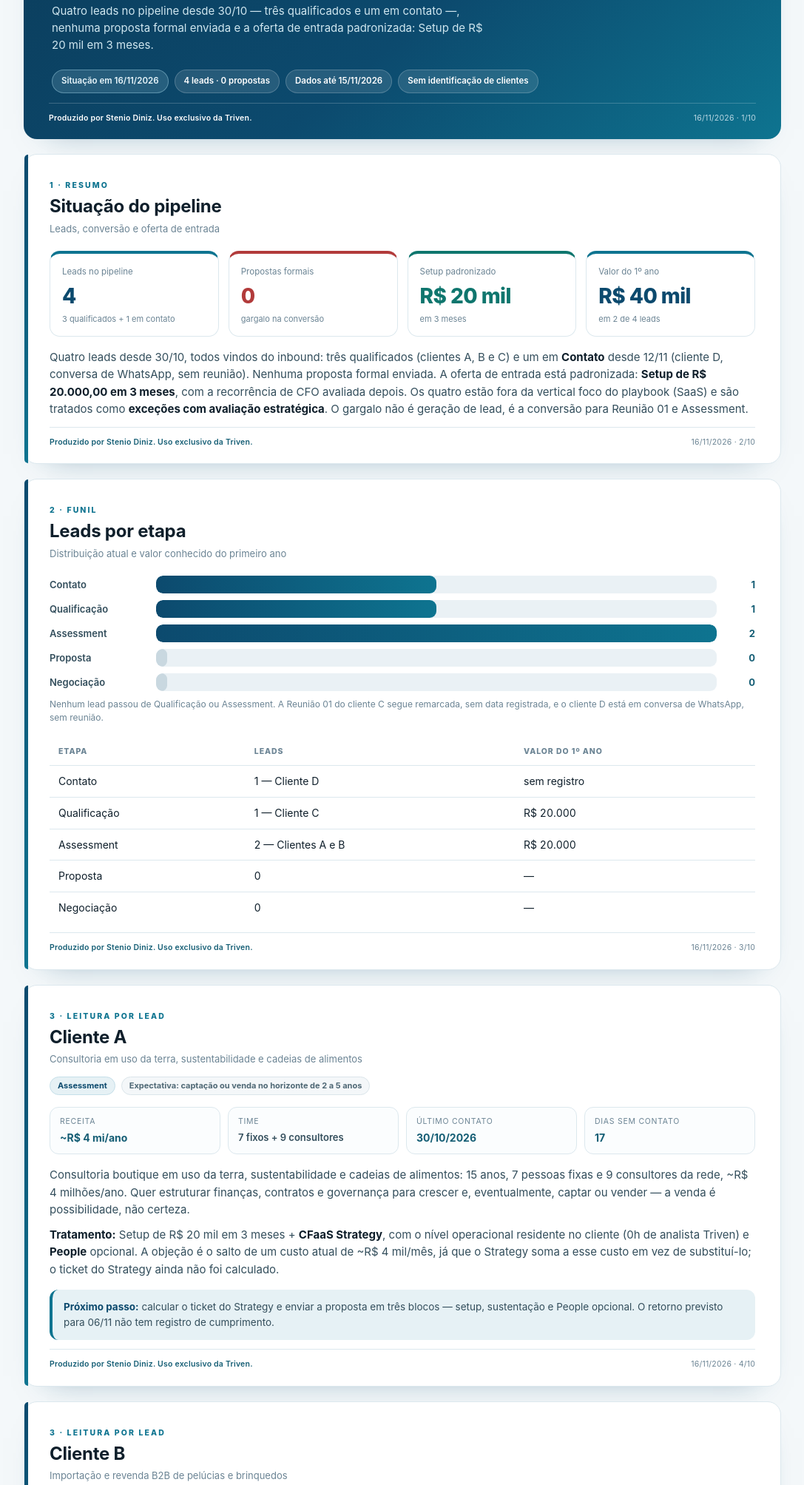
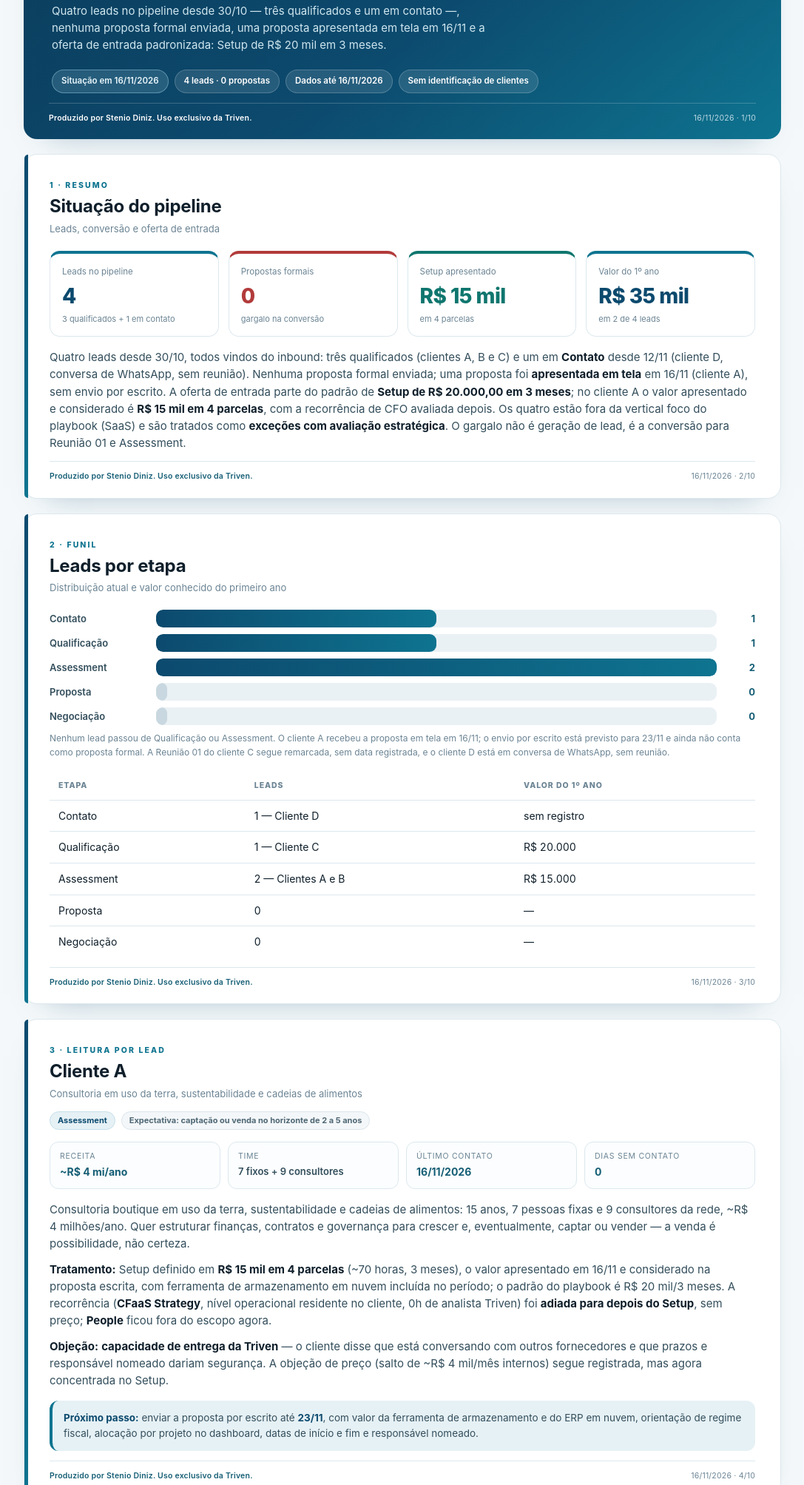
Before and after one commit to Steniodiniz/Triven, a plain HTML site: page index.html in a window 1280 px wide. Shown: the part 162-2169 px from the top of the page at 74% size, without its empty margins (96-1183 px from the left). Drawn offline with Linux system fonts and the light colour scheme.

Commit message:
Relatório de 16/11/2026 com a reunião do quarto lead e Setup de R$ 15 mil
Atualiza o funil, o card do cliente A e as decisões com a proposta
apresentada em tela em 16/11 e o envio escrito previsto para 23/11.

Co-authored-by: OpenBot <335604065+openbotgit[bot]@users.noreply.github.com>

```diff
--- a/index.html
+++ b/index.html
@@ -159,11 +159,11 @@
   <section class="slide cover">
     <p class="lbl">Relatório de Acompanhamento Comercial</p>
     <h1>Triven — Pipeline de Leads</h1>
-    <p class="lead">Quatro leads no pipeline desde 30/10 — três qualificados e um em contato —, nenhuma proposta formal enviada e a oferta de entrada padronizada: Setup de R$ 20 mil em 3 meses.</p>
+    <p class="lead">Quatro leads no pipeline desde 30/10 — três qualificados e um em contato —, nenhuma proposta formal enviada, uma proposta apresentada em tela em 16/11 e a oferta de entrada padronizada: Setup de R$ 20 mil em 3 meses.</p>
     <div class="chips">
       <span class="chip hi">Situação em 16/11/2026</span>
       <span class="chip">4 leads · 0 propostas</span>
-      <span class="chip">Dados até 15/11/2026</span>
+      <span class="chip">Dados até 16/11/2026</span>
       <span class="chip">Sem identificação de clientes</span>
     </div>
     <p class="slide-foot">
@@ -190,19 +190,19 @@
         <p class="n">gargalo na conversão</p>
       </div>
       <div class="stat g">
-        <p class="k">Setup padronizado</p>
-        <p class="v">R$ 20 mil</p>
-        <p class="n">em 3 meses</p>
+        <p class="k">Setup apresentado</p>
+        <p class="v">R$ 15 mil</p>
+        <p class="n">em 4 parcelas</p>
       </div>
       <div class="stat">
         <p class="k">Valor do 1º ano</p>
-        <p class="v">R$ 40 mil</p>
+        <p class="v">R$ 35 mil</p>
         <p class="n">em 2 de 4 leads</p>
       </div>
     </div>
 
     <div class="body-text">
-      <p>Quatro leads desde 30/10, todos vindos do inbound: três qualificados (clientes A, B e C) e um em <strong>Contato</strong> desde 12/11 (cliente D, conversa de WhatsApp, sem reunião). Nenhuma proposta formal enviada. A oferta de entrada está padronizada: <strong>Setup de R$ 20.000,00 em 3 meses</strong>, com a recorrência de CFO avaliada depois. Os quatro estão fora da vertical foco do playbook (SaaS) e são tratados como <strong>exceções com avaliação estratégica</strong>. O gargalo não é geração de lead, é a conversão para Reunião 01 e Assessment.</p>
+      <p>Quatro leads desde 30/10, todos vindos do inbound: três qualificados (clientes A, B e C) e um em <strong>Contato</strong> desde 12/11 (cliente D, conversa de WhatsApp, sem reunião). Nenhuma proposta formal enviada; uma proposta foi <strong>apresentada em tela</strong> em 16/11 (cliente A), sem envio por escrito. A oferta de entrada parte do padrão de <strong>Setup de R$ 20.000,00 em 3 meses</strong>; no cliente A o valor apresentado e considerado é <strong>R$ 15 mil em 4 parcelas</strong>, com a recorrência de CFO avaliada depois. Os quatro estão fora da vertical foco do playbook (SaaS) e são tratados como <strong>exceções com avaliação estratégica</strong>. O gargalo não é geração de lead, é a conversão para Reunião 01 e Assessment.</p>
     </div>
 
     <p class="slide-foot">
@@ -223,7 +223,7 @@
       <div class="frow"><span class="fl">Assessment</span><span class="track"><span class="fill" style="display:block;width:100%"></span></span><span class="fv">2</span></div>
       <div class="frow"><span class="fl">Proposta</span><span class="track"><span class="fill zero" style="display:block;width:2%"></span></span><span class="fv">0</span></div>
       <div class="frow"><span class="fl">Negociação</span><span class="track"><span class="fill zero" style="display:block;width:2%"></span></span><span class="fv">0</span></div>
-      <p class="fnote">Nenhum lead passou de Qualificação ou Assessment. A Reunião 01 do cliente C segue remarcada, sem data registrada, e o cliente D está em conversa de WhatsApp, sem reunião.</p>
+      <p class="fnote">Nenhum lead passou de Qualificação ou Assessment. O cliente A recebeu a proposta em tela em 16/11; o envio por escrito está previsto para 23/11 e ainda não conta como proposta formal. A Reunião 01 do cliente C segue remarcada, sem data registrada, e o cliente D está em conversa de WhatsApp, sem reunião.</p>
     </div>
 
     <table>
@@ -233,7 +233,7 @@
       <tbody>
         <tr><td>Contato</td><td>1 — Cliente D</td><td class="num">sem registro</td></tr>
         <tr><td>Qualificação</td><td>1 — Cliente C</td><td class="num">R$ 20.000</td></tr>
-        <tr><td>Assessment</td><td>2 — Clientes A e B</td><td class="num">R$ 20.000</td></tr>
+        <tr><td>Assessment</td><td>2 — Clientes A e B</td><td class="num">R$ 15.000</td></tr>
         <tr><td>Proposta</td><td>0</td><td class="num">—</td></tr>
         <tr><td>Negociação</td><td>0</td><td class="num">—</td></tr>
       </tbody>
@@ -259,16 +259,17 @@
     <div class="facts">
       <div class="fact"><p class="k">Receita</p><p class="v">~R$ 4 mi/ano</p></div>
       <div class="fact"><p class="k">Time</p><p class="v sm">7 fixos + 9 consultores</p></div>
-      <div class="fact"><p class="k">Último contato</p><p class="v">30/10/2026</p></div>
-      <div class="fact"><p class="k">Dias sem contato</p><p class="v">17</p></div>
+      <div class="fact"><p class="k">Último contato</p><p class="v">16/11/2026</p></div>
+      <div class="fact"><p class="k">Dias sem contato</p><p class="v">0</p></div>
     </div>
 
     <div class="body-text">
       <p>Consultoria boutique em uso da terra, sustentabilidade e cadeias de alimentos: 15 anos, 7 pessoas fixas e 9 consultores da rede, ~R$ 4 milhões/ano. Quer estruturar finanças, contratos e governança para crescer e, eventualmente, captar ou vender — a venda é possibilidade, não certeza.</p>
-      <p><strong>Tratamento:</strong> Setup de R$ 20 mil em 3 meses + <strong>CFaaS Strategy</strong>, com o nível operacional residente no cliente (0h de analista Triven) e <strong>People</strong> opcional. A objeção é o salto de um custo atual de ~R$ 4 mil/mês, já que o Strategy soma a esse custo em vez de substituí-lo; o ticket do Strategy ainda não foi calculado.</p>
+      <p><strong>Tratamento:</strong> Setup definido em <strong>R$ 15 mil em 4 parcelas</strong> (~70 horas, 3 meses), o valor apresentado em 16/11 e considerado na proposta escrita, com ferramenta de armazenamento em nuvem incluída no período; o padrão do playbook é R$ 20 mil/3 meses. A recorrência (<strong>CFaaS Strategy</strong>, nível operacional residente no cliente, 0h de analista Triven) foi <strong>adiada para depois do Setup</strong>, sem preço; <strong>People</strong> ficou fora do escopo agora.</p>
+      <p><strong>Objeção:</strong> <strong>capacidade de entrega da Triven</strong> — o cliente disse que está conversando com outros fornecedores e que prazos e responsável nomeado dariam segurança. A objeção de preço (salto de ~R$ 4 mil/mês internos) segue registrada, mas agora concentrada no Setup.</p>
     </div>
 
-    <p class="next"><b>Próximo passo:</b> calcular o ticket do Strategy e enviar a proposta em três blocos — setup, sustentação e People opcional. O retorno previsto para 06/11 não tem registro de cumprimento.</p>
+    <p class="next"><b>Próximo passo:</b> enviar a proposta por escrito até <b>23/11</b>, com valor da ferramenta de armazenamento e do ERP em nuvem, orientação de regime fiscal, alocação por projeto no dashboard, datas de início e fim e responsável nomeado.</p>
 
     <p class="slide-foot">
       <span class="sig">Produzido por Stenio Diniz. Uso exclusivo da Triven.</span>
@@ -379,7 +380,7 @@
     <ol class="dec">
       <li><b>Foco de ICP:</b> manter a vertical SaaS como foco e tratar os quatro clientes como exceções com avaliação estratégica documentada.</li>
       <li><b>ERP como condição de avanço:</b> o cliente A aceitou migrar para ERP em nuvem; os clientes B e C precisam confirmar migração ou adoção; o cliente D ainda não foi perguntado.</li>
-      <li><b>Formato do Setup:</b> o cliente A na forma combinada (Setup + Strategy + People opcional); o cliente C isolado; o cliente B sem proposta até o relatório de valor; o cliente D sem oferta até qualificar a dor tributária.</li>
+      <li><b>Formato do Setup:</b> o cliente A com Setup primeiro a R$ 15 mil (valor apresentado em 16/11 e considerado), recorrência e People depois; o cliente C isolado; o cliente B sem proposta até o relatório de valor; o cliente D sem oferta até qualificar a dor tributária.</li>
       <li><b>Entregáveis do Setup:</b> definir o catálogo antes de enviar proposta.</li>
     </ol>
 
@@ -395,8 +396,8 @@
     <h2>Lacuna — entregáveis de valor do Setup</h2>
 
     <div class="body-text">
-      <p>O Setup está precificado em R$ 20.000,00 para 3 meses, mas <strong>ainda não existe catálogo consolidado de entregáveis</strong>. O escopo está disperso entre o mapeamento dos processos financeiros e o material de onboarding da própria consultoria — que é insumo do time, não entregável ao cliente.</p>
-      <p>Impacto nos leads: o cliente A está esperando a proposta; o cliente C compra por prova de entrega; o cliente B precisa enxergar valor antes do preço. No cliente D o Setup não é a porta de entrada — a dor é imposto, e o escopo precisaria estar acoplado a um resultado tributário concreto. Sem o catálogo, o risco é vender R$ 20 mil com escopo aberto e reforçar a comparação por preço.</p>
+      <p>O Setup tem padrão de R$ 20.000,00/3 meses no playbook e, no cliente A, valor considerado de <strong>R$ 15 mil em 4 parcelas</strong> (apresentado em 16/11), mas <strong>ainda não existe catálogo consolidado de entregáveis</strong>. O escopo está disperso entre o mapeamento dos processos financeiros e o material de onboarding da própria consultoria — que é insumo do time, não entregável ao cliente.</p>
+      <p>Impacto nos leads: o cliente A espera a versão escrita até 23/11; o cliente C compra por prova de entrega; o cliente B precisa enxergar valor antes do preço. No cliente D o Setup não é a porta de entrada — a dor é imposto, e o escopo precisaria estar acoplado a um resultado tributário concreto. Sem o catálogo, o risco é vender R$ 20 mil com escopo aberto e reforçar a comparação por preço.</p>
     </div>
 
     <p class="slide-foot">
@@ -413,7 +414,7 @@
 
     <ul class="steps">
       <li><b>Entregáveis do Setup:</b> definir por fase — diagnóstico, desenho, implantação e estabilização —, com critérios de aceite e prova de entrega.</li>
-      <li><b>Cliente A:</b> calcular o ticket do Strategy e montar a proposta em três blocos (setup, sustentação e People opcional); responder aos contatos do cliente A.</li>
+      <li><b>Cliente A:</b> enviar a proposta escrita até 23/11 (valores da ferramenta de armazenamento e do ERP em nuvem, regime fiscal, alocação no dashboard, datas e responsável), com o Setup de R$ 15 mil apresentado.</li>
       <li><b>Cliente B:</b> produzir o relatório de valor, qualificar ERP e budget e retomar o contato.</li>
       <li><b>Cliente C:</b> realizar a Reunião 01, qualificar faturamento, time e ERP e apresentar o Setup.</li>
       <li><b>Cliente D:</b> responder ao contato, qualificar decisor, ERP, regime tributário e orçamento e definir a oferta tributária enxuta antes de falar em Setup.</li>
```
